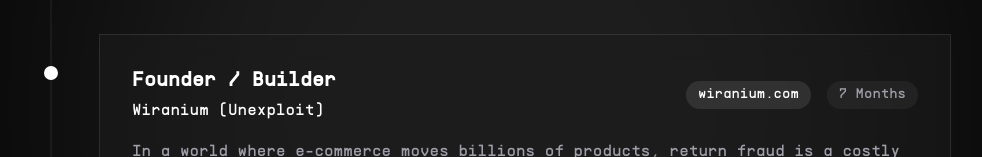
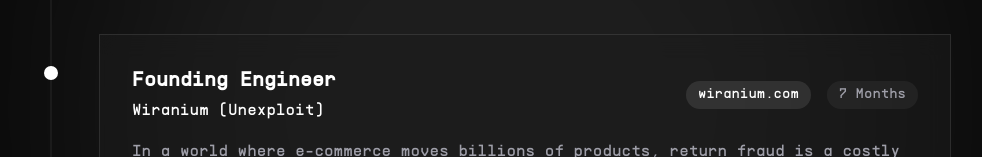
Before and after one commit to abhishek-Rj/abhishek-Rj, a React (Vite) app: page /work in a window 1280 px wide. Shown: the part 294-451 px from the top of the page, without its empty margins (139-1121 px from the left). Built offline with nearby package versions, Linux system fonts and the light colour scheme.

Commit message:
work page

```diff
--- a/src/pages/Work.tsx
+++ b/src/pages/Work.tsx
@@ -4,7 +4,7 @@
 
 const experiences = [
     {
-        title: "Founder / Builder",
+        title: "Founding Engineer",
         company: "Wiranium (Unexploit)",
         time: "7 Months",
         link: "wiranium.com",
```
